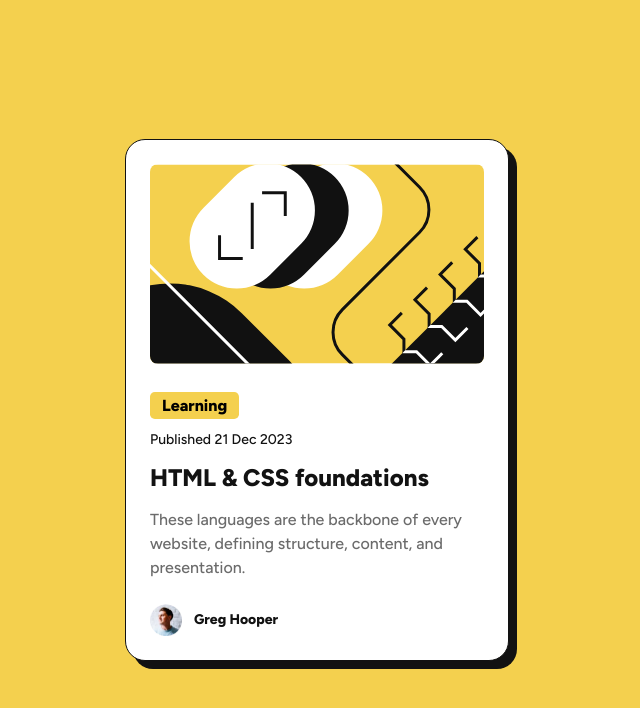
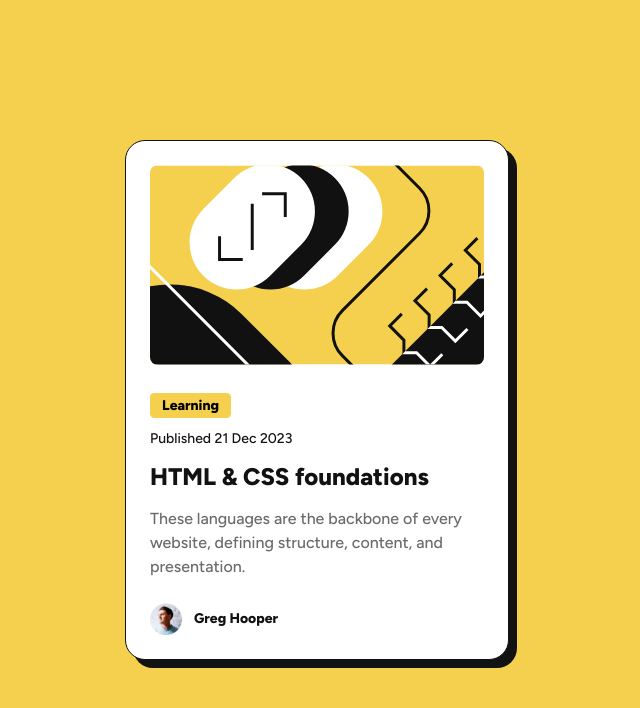
Before and after one commit to jonn-coder/blog-preview-card-main, a plain HTML site: page index.html in a window 1280 px wide. Shown: the whole page, without its empty margins (323-963 px from the left). Drawn offline with Linux system fonts and the light colour scheme; files whose address does not match are found by name.

Commit message:
Update style.css

```diff
--- a/style.css
+++ b/style.css
@@ -48,7 +48,7 @@ body {
   padding: 4px 12px;
   border-radius: 0.3em;
   font-weight: 800;
-  font-size: 1rem;
+  font-size: .875rem;
   margin-bottom: 12px;
 }
 
```
